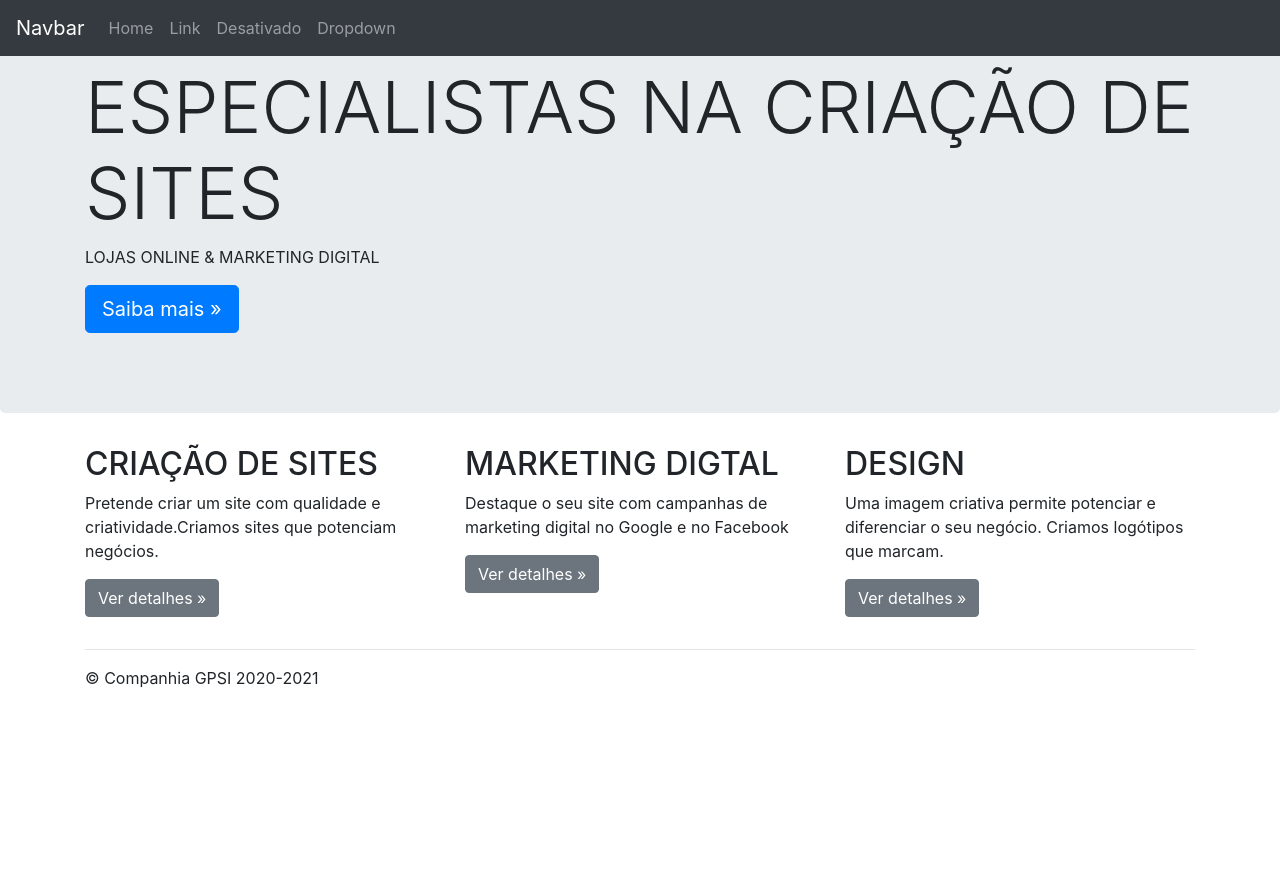
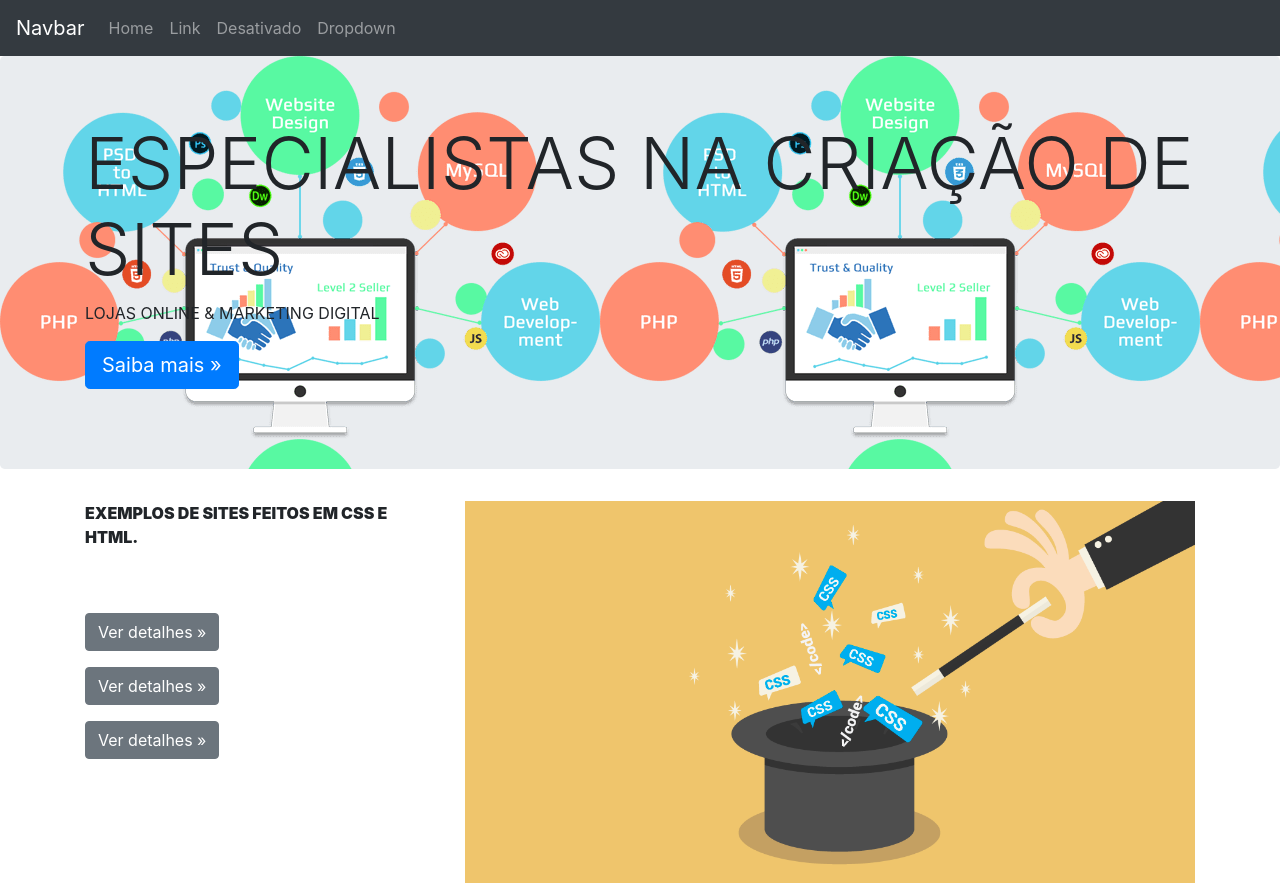
Before and after one commit to Rui2003/atividade4, a plain HTML site: page criacao.html in a window 1280 px wide. Shown: the top 886 px of the page. Before the commit the page ends 800 px from the top, so only its background shows below. Drawn offline with Linux system fonts and the light colour scheme; files that its build step writes are made by us from their sources.

Commit message:
Update criacao.html, estilos.css, and 4 more files...

```diff
--- a/criacao.html
+++ b/criacao.html
@@ -6,6 +6,7 @@
 
 	<title>Exemplo de Bootstrap</title>
 	<link href="css/Bootstrap.min.css"rel="stylesheet">
+	<link href="css/estilos.css"rel="stylesheet">
 
 </head>
 <body>
@@ -41,7 +42,7 @@
 
 <main role="main">
 
-	<div class="jumbotron">
+	<div class="jumbotron" style="background-image: url(img/images2.png);">
 		<div class="container">
 			<h1 class="display-3">ESPECIALISTAS NA CRIAÇÃO DE SITES</h1>
 		<p>LOJAS ONLINE & MARKETING DIGITAL</p>
@@ -54,20 +55,17 @@
 <div class="container">
 	<div class="row">
 		<div class="col-md-4">
-			<h2> CRIAÇÃO DE SITES </h2>
-			<p>Pretende criar um site com qualidade e criatividade.Criamos sites que potenciam negócios.</p>
-			<p><a class="btn btn-secondary" href="criacao.html" role="button">Ver detalhes &raquo;</a></p>
-
+			<p class="gordo">
+			EXEMPLOS DE SITES FEITOS EM CSS E HTML.
+			</p>
+			<br>
+			<br>
+			<p><a class="btn btn-secondary" href="http://rainforest.arkivert.no/#kart" role="button">Ver detalhes &raquo;</a></p>
+			<p><a class="btn btn-secondary" href="https://resn.co.nz/" role="button">Ver detalhes &raquo;</a></p>
+			<p><a class="btn btn-secondary" href="https://www.subaru.com/csr/environment.html" role="button">Ver detalhes &raquo;</a></p>
 		</div>
-		<div class="col-md-4">
-			<h2> MARKETING DIGTAL </h2>
-			<p>Destaque o seu site com campanhas de marketing digital no Google e no Facebook</p>
-			<p><a class="btn btn-secondary" href="#" role="button">Ver detalhes &raquo;</a></p>
-		</div>
-		<div class="col-md-4">
-			<h2>DESIGN</h2>
-              <p>Uma imagem criativa permite potenciar e diferenciar o seu negócio. Criamos logótipos que marcam.</p>
-              <p> <a class="btn btn-secondary" href="#" role="button">Ver detalhes &raquo;</a></p>
+		<div class="col-md-8">
+			<img class ="img-fluid" src="img/sites.png">
           </div>
       </div>
 
--- a/estilos.css
+++ b/estilos.css
@@ -1,3 +1,7 @@
 body{
 	padding-top:3.5rem;
 }
+
+.gordo{
+	font-weight: 900;
+}
```
Also changed, not shown: index.html (+4 -2 lines), img/images.png (added), img/images2.png (added), img/sites.png (added).
